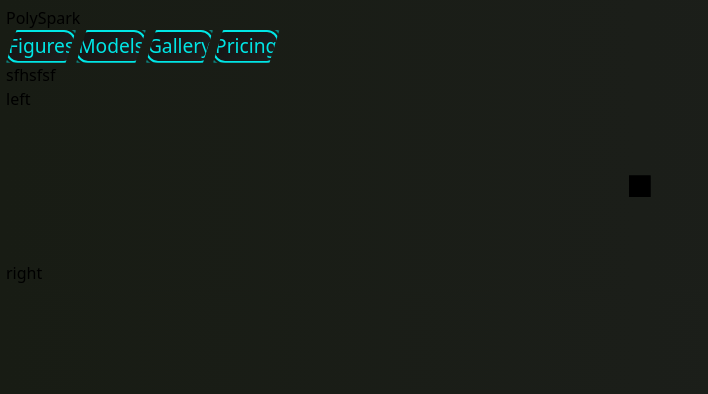
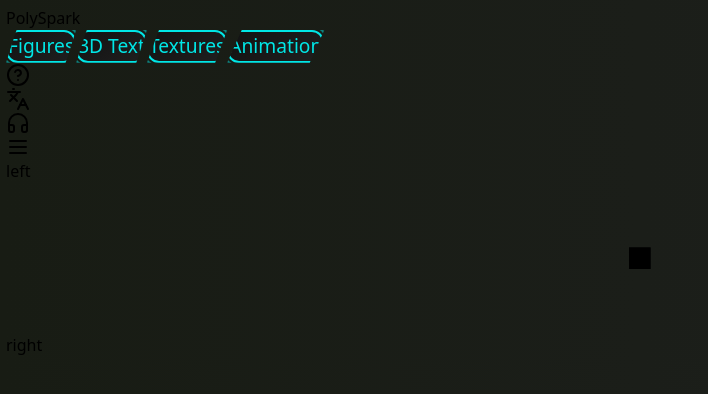
Before and after one commit to lukaChikashvili/PolySpark, a React (Vite) app in the folder futur/: page / in a window 1280 px wide. Shown: the top 394 px of the page, without its empty margins (0-708 px from the left). Built offline with nearby package versions, Linux system fonts and the light colour scheme.

Commit message:
finish header

```diff
--- a/futur/package.json
+++ b/futur/package.json
@@ -12,6 +12,7 @@
   "dependencies": {
     "@react-three/drei": "^9.115.0",
     "@react-three/fiber": "^8.17.10",
+    "lucide-react": "^0.454.0",
     "react": "^18.3.1",
     "react-dom": "^18.3.1",
     "three": "^0.169.0"
--- a/futur/src/components/Header.jsx
+++ b/futur/src/components/Header.jsx
@@ -1,10 +1,11 @@
 import React from 'react'
+import { CircleHelp, Headphones, Languages, Menu } from 'lucide-react'
 
 const Header = () => {
   return (
     <div className="w-full border-[0.5px] border-gray-500 p-4 rounded-md mt-2 header flex items-center justify-between gap-12">
       <div className="flex">
-        <h1 className="w-[13rem] text-white bg-black px-12 py-[2px] rounded-md text-xl shadow-lg text-center">PolySpark</h1>
+        <h1 className="w-[14rem] text-white bg-black px-12 py-[2px] rounded-md text-xl shadow-lg text-center">PolySpark</h1>
       </div>
 
       <div className="w-full flex-1 flex items-center justify-center gap-4 buttons">
@@ -14,15 +15,18 @@ const Header = () => {
 
         </button>
 
-        <button className="bg-white w-full rounded-md py-1 shadow-lg shadow-black cutout-button  ">Models</button>
-        <button className="bg-white w-full rounded-md py-1 shadow-lg shadow-black cutout-button  ">Gallery</button>
-        <button className="bg-white w-full rounded-md py-1 shadow-lg shadow-black cutout-button  ">Pricing</button>
+        <button className=" w-full rounded-md py-1 shadow-lg shadow-black cutout-button   ">3D Text</button>
+        <button className="bg-white w-full rounded-md py-1 shadow-lg shadow-black cutout-button  ">Textures</button>
+        <button className="bg-white w-full rounded-md py-1 shadow-lg shadow-black cutout-button  ">Animation</button>
 
       </div>
 
-      <div className="w-[13rem] flex text-center">
-        sfhsfsf
-      </div>
+      <div className="w-[13rem] flex text-center items-center justify-center gap-4 text-white">
+  <CircleHelp className="icon-hover cursor-pointer p-2 w-10 h-10 shadow shadow-[#00e6e6] rounded-full" />
+  <Languages className="icon-hover cursor-pointer p-2 w-10 h-10 shadow shadow-[#00e6e6] rounded-full" />
+  <Headphones className="icon-hover cursor-pointer p-2 w-10 h-10 shadow shadow-[#00e6e6] rounded-full" />
+  <Menu className="icon-hover cursor-pointer p-2 w-10 h-10 shadow shadow-[#00e6e6] rounded-full" />
+</div>
     </div>
   );
 }
--- a/futur/src/index.css
+++ b/futur/src/index.css
@@ -55,3 +55,13 @@ body {
 .cutout-button:hover::before {
   box-shadow: 0 0 15px #00e6e6, 0 0 30px #00e6e6;
 }
+
+.icon-hover {
+  transition: transform 0.3s, box-shadow 0.3s, filter 0.3s;
+}
+
+.icon-hover:hover {
+  transform: scale(1.1);
+  box-shadow: 0 0 5px #00e6e6, 0 0 10px #00e6e6, 0 0 15px #00e6e6;
+  filter: brightness(1.3);
+}
```
Also changed, not shown: 1 other file (tests, documents, lock files or other folders).
